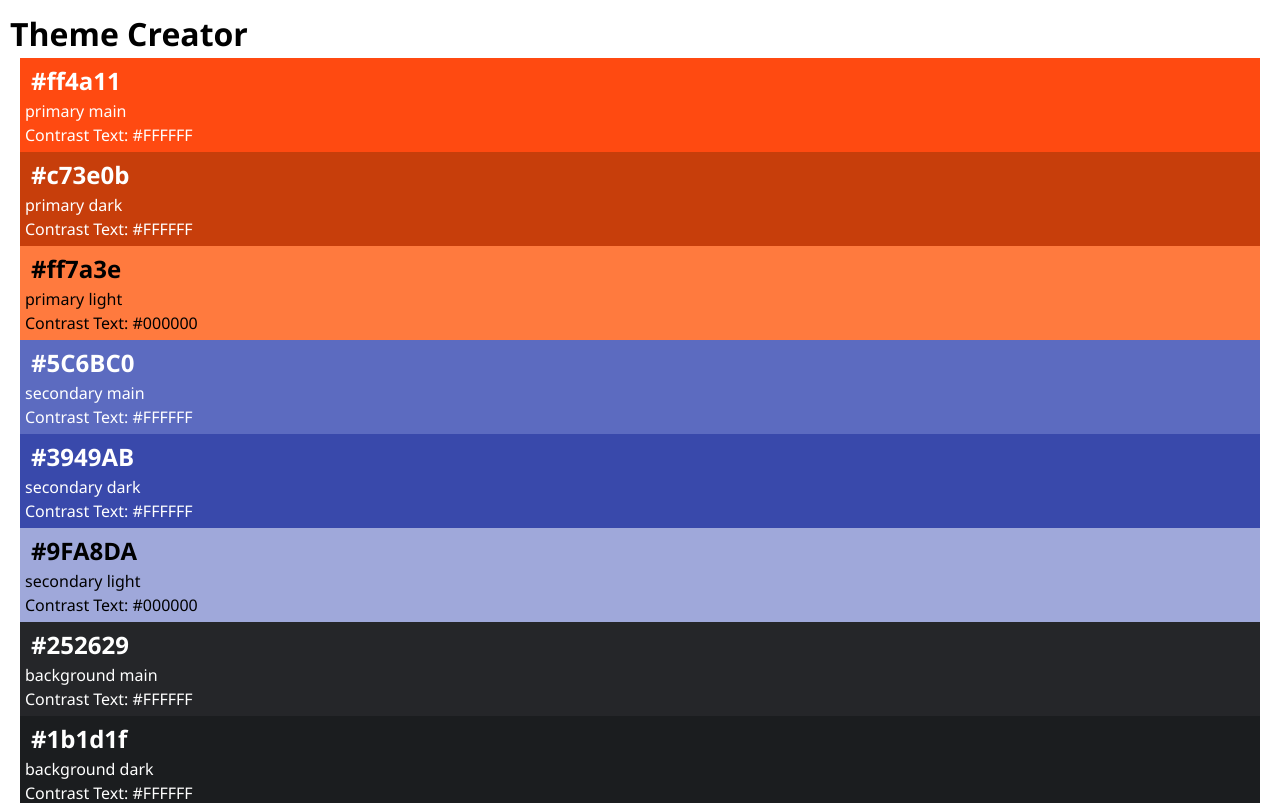
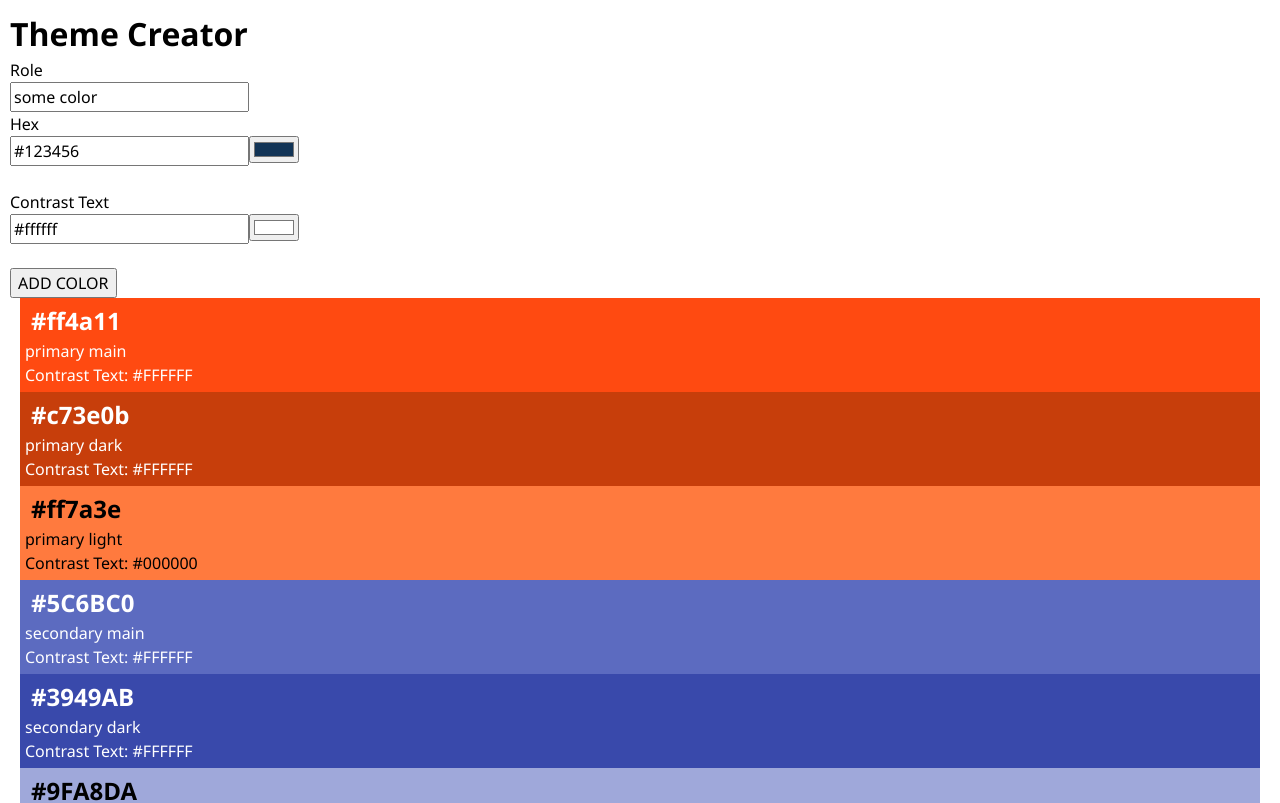
Before and after one commit to RobertPeters89/react-recap-project-4, a React (Vite) app: page / in a window 1280 px wide. Shown: the top 803 px of the page. Built offline with nearby package versions, Linux system fonts and the light colour scheme.

Commit message:
feature Add color to the theme

```diff
--- a/package.json
+++ b/package.json
@@ -14,7 +14,8 @@
     "@octokit/rest": "^20.1.0",
     "dotenv": "^16.4.5",
     "react": "^18.2.0",
-    "react-dom": "^18.2.0"
+    "react-dom": "^18.2.0",
+    "uid": "^2.0.2"
   },
   "devDependencies": {
     "@types/react": "^18.2.66",
--- a/src/App.jsx
+++ b/src/App.jsx
@@ -1,12 +1,21 @@
 import { initialColors } from "./lib/colors";
-import Color from "./Components/Color/Color";
+import Color from "./Components/Color/Color/Color";
 import "./App.css";
+import { uid } from "uid";
+import { useState } from "react";
+import ColorForm from "./Components/Color/ColorForm/ColorForm";
 
 function App() {
+  const [colors, setColors] = useState(initialColors);
+
+  function handleAddColor(newColor) {
+    setColors([{ id: uid(), ...newColor }, ...colors]);
+  }
   return (
     <>
       <h1>Theme Creator</h1>
-      {initialColors.map((color) => (
+      <ColorForm onSubmitColor={handleAddColor} />
+      {colors.map((color) => (
         <Color key={color.id} color={color} />
       ))}
     </>
--- /dev/null
+++ b/src/Components/Color/ColorForm/ColorForm.jsx
@@ -0,0 +1,43 @@
+import ColorInput from "../ColorInput/ColorInput";
+
+export default function ColorForm({
+  onSubmitColor,
+  initialData = { role: "some color", hex: "#123456", contrastText: "#ffffff" },
+}) {
+  function handleSubmit(event) {
+    event.preventDefault();
+    const formData = new FormData(event.target);
+    const data = Object.fromEntries(formData);
+    onSubmitColor(data);
+    event.target.reset();
+  }
+
+  return (
+    <form className="color-form" onSubmit={handleSubmit}>
+      <label htmlFor="role">
+        Role
+        <br />
+        <input
+          type="text"
+          id="role"
+          name="role"
+          defaultValue={initialData.role}
+        />
+      </label>
+      <br />
+      <label htmlFor="hex">
+        Hex
+        <br />
+        <ColorInput id="hex" defaultValue={initialData.hex} />
+      </label>
+      <br />
+      <label htmlFor="contrastText">
+        Contrast Text
+        <br />
+        <ColorInput id="contrastText" defaultValue={initialData.contrastText} />
+      </label>
+      <br />
+      <button>ADD COLOR</button>
+    </form>
+  );
+}
--- /dev/null
+++ b/src/Components/Color/ColorInput/ColorInput.jsx
@@ -0,0 +1,22 @@
+import { useState } from "react";
+
+export default function ColorInput({ id, defaultValue }) {
+  const [inputvalue, setInputValue] = useState(defaultValue);
+
+  function handleInputValue(event) {
+    setInputValue(event.target.value);
+  }
+
+  return (
+    <div className="color-input">
+      <input
+        type="text"
+        id={id}
+        name={id}
+        value={inputvalue}
+        onChange={handleInputValue}
+      />
+      <input type="color" value={inputvalue} onChange={handleInputValue} />
+    </div>
+  );
+}
```
Also changed, not shown: src/Components/Color/Color/Color.css (renamed from src/Components/Color/Color.css), src/Components/Color/Color/Color.jsx (renamed from src/Components/Color/Color.jsx), 1 other file (tests, documents, lock files or other folders).
